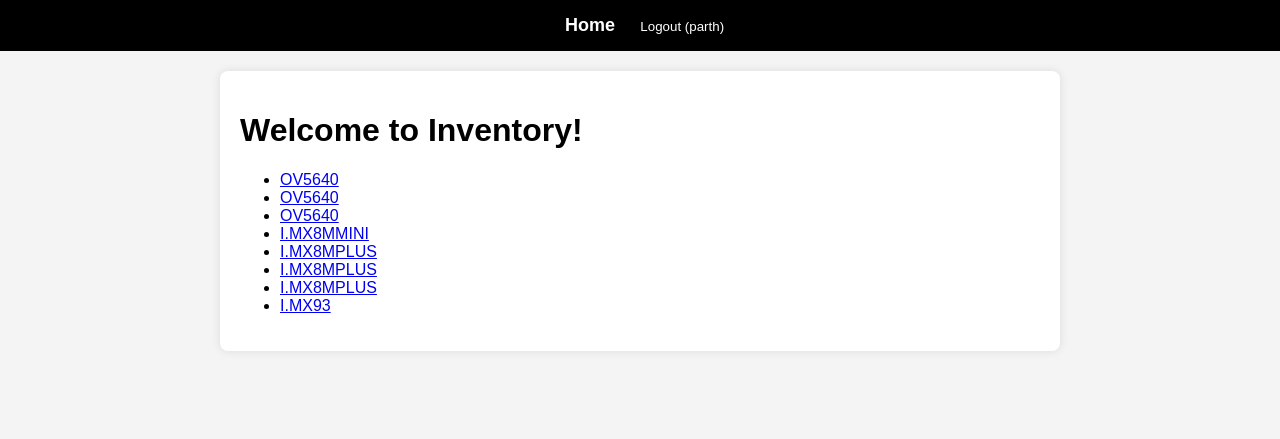
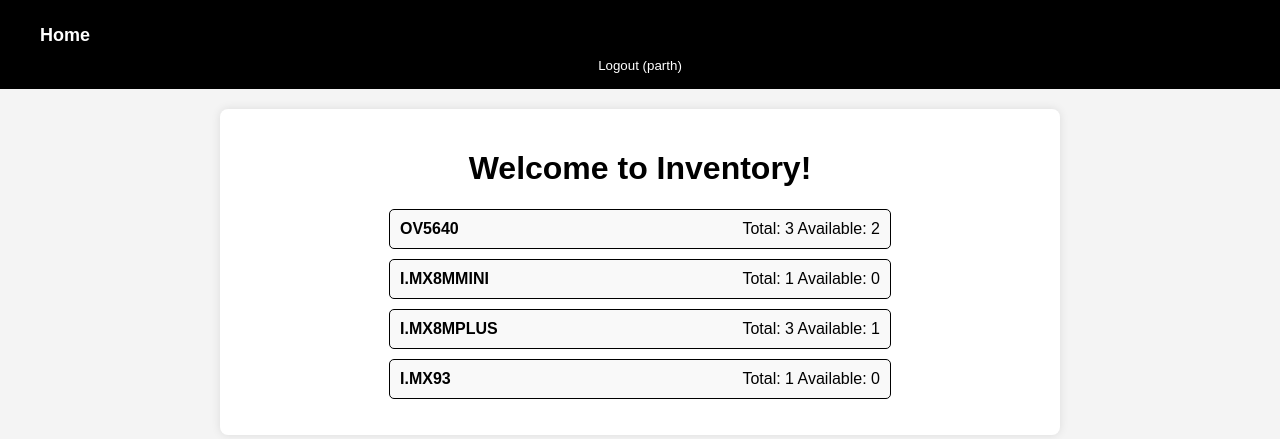
Before and after one commit to ParthG2912/DjangoInvetory, a Django app: page / in a window 1280 px wide. Shown: the top 439 px of the page. Run offline with Django 5.2, Linux system fonts and the light colour scheme; a user stored in the database is signed in; data comes from the database, SQL or seed files in the repository.

Commit message:
Display total and available product count on home page
Signed-off-by: Parth Gandhi <parthkgandhi2912@gmail.com>

```diff
--- a/inventory/views.py
+++ b/inventory/views.py
@@ -2,12 +2,20 @@ from django.shortcuts import render, get_object_or_404, redirect
 from django.contrib.auth.forms import UserCreationForm
 from django.contrib.auth.decorators import login_required
 from .models import Products
+from collections import defaultdict
 
 # Create your views here.
 @login_required
 def home(request):
     product_list = Products.objects.order_by("product_name")
-    return render(request, "home.html", {"product_list": product_list})
+
+    res = defaultdict(lambda: {"total": 0, "available": 0})
+
+    for p in product_list:
+        res[p.product_name]["total"] += 1
+        res[p.product_name]["available"] += p.is_available
+
+    return render(request, "home.html", {"product_list": dict(res)})
 
 @login_required
 def product(request, id):
--- a/mysite/templates/home.html
+++ b/mysite/templates/home.html
@@ -3,12 +3,78 @@
 {% block title %}Inventory List{% endblock %}
 
 {% block content %}
+    <style>
+        h1 {
+            text-align: center;
+        }
+
+        a {
+            text-decoration: none;
+            color: black;
+            flex: 1; /* Makes the entire item clickable */
+            display: flex;
+            justify-content: space-between;
+            align-items: center;
+            padding: 10px;
+        }
+
+        .list {
+            display: flex;
+            flex-direction: column;
+            gap: 10px;
+            padding: 0;
+            align-items: center;
+            width: 100%;
+        }
+
+        .list-item {
+            border: 1px solid black;
+            width: 100%;
+            max-width: 500px;
+            list-style: none;
+            border-radius: 5px;
+            background-color: #f9f9f9;
+            transition: background 0.3s, color 0.3s;
+        }
+
+        .list-item:hover {
+            background: blue;
+        }
+
+        .list-item:hover a {
+            color: white; /* Ensure text is visible on hover */
+        }
+
+        .product-name {
+            font-weight: bold;
+            text-transform: uppercase;
+        }
+
+        .product-counts {
+            text-align: right;
+        }
+
+        .no-products {
+            font-style: italic;
+            color: red;
+            text-align: center;
+        }
+    </style>
+
     <h1>Welcome to Inventory!</h1>
 
     {% if product_list %}
-        <ul>
-        {% for p in product_list %}
-            <li><a href="{% url 'product' p.id %}">{{ p.product_name|upper }}</a></li>
+        <ul class="list">
+        {% for name, details in product_list.items %}
+            <li class="list-item">
+                <a href="{{ name }}">
+                    <span class="product-name">{{ name }}</span>
+                    <span class="product-counts">
+                        <span>Total: {{ details.total }}</span>
+                        <span>Available: {{ details.available }}</span>
+                    </span>
+                </a>
+            </li>
         {% endfor %}
         </ul>
     {% else %}
```
